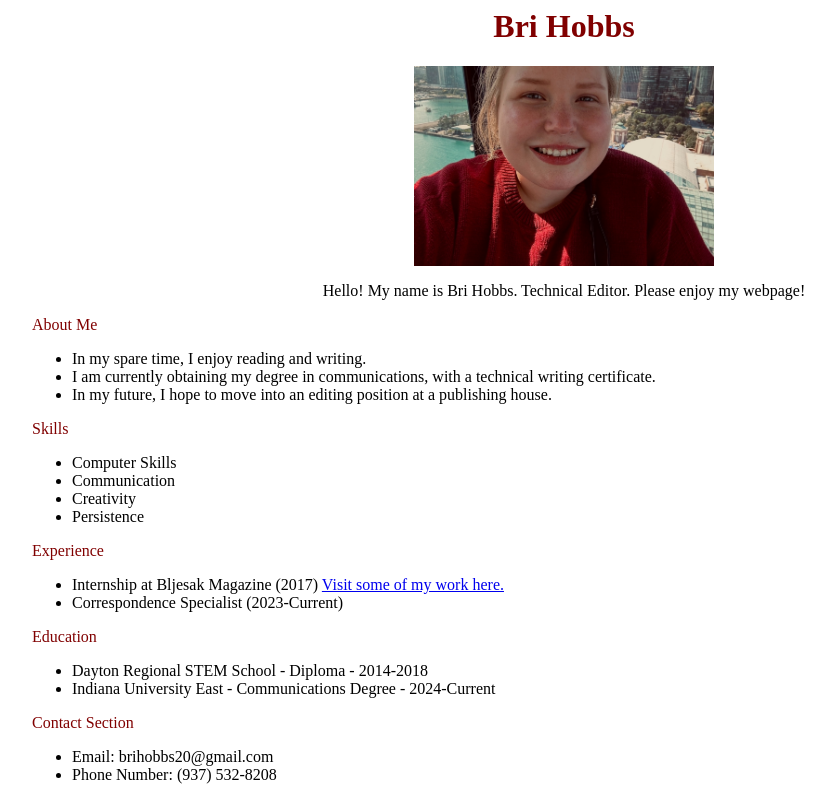
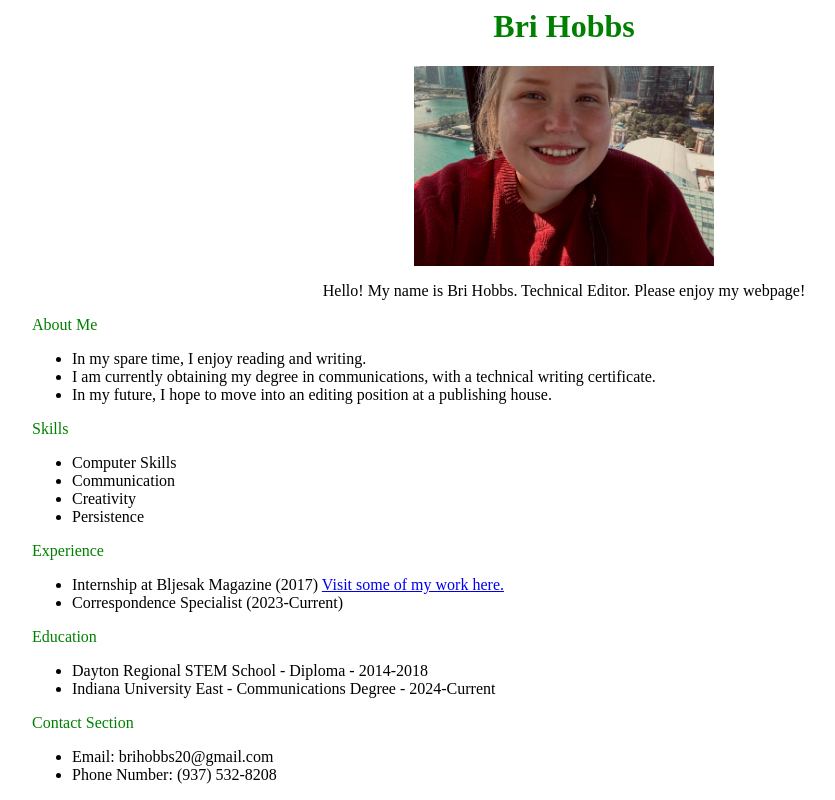
Before and after one commit to brihobbs/ResumeWebsite, a plain HTML site: page index.html in a window 1280 px wide. Shown: the whole page, without its empty margins (76-911 px from the left). Drawn offline with Linux system fonts and the light colour scheme.

Commit message:
Update index.html

```diff
--- a/index.html
+++ b/index.html
@@ -6,7 +6,7 @@
 <html>
 <body>
 
-<h1 style="color:maroon;text-align:center;">Bri Hobbs</h1>
+<h1 style="color:green;text-align:center;">Bri Hobbs</h1>
 
     <img src="IMG_0256.PNG" height="200" width="300"
         alt=Me">
@@ -47,7 +47,7 @@ p.ex1 {
 <body>
 
 <div>
-<p =><p style="color:maroon;"<h2>About Me</h2>
+<p =><p style="color:green;"<h2>About Me</h2>
 
     <ul>
 
@@ -59,7 +59,7 @@ p.ex1 {
 
     </ul>
 
- <p style="color:maroon;"<h2>Skills</h2>
+ <p style="color:green;"<h2>Skills</h2>
 
     <ul>
 
@@ -74,7 +74,7 @@ p.ex1 {
     </ul>
 
 
-<p style="color:maroon;"<h2>Experience</h2>
+<p style="color:green;"<h2>Experience</h2>
 
     <ul>
 
@@ -84,7 +84,7 @@ p.ex1 {
 
     </ul>
 
-<p style="color:maroon;"<h2>Education</h2>
+<p style="color:green;"<h2>Education</h2>
 
     <ul>
 
@@ -95,7 +95,7 @@ p.ex1 {
     </ul>
 
 
-<p style="color:maroon;"<h2>Contact Section</h2>
+<p style="color:green;"<h2>Contact Section</h2>
 
     <ul>
 
```
